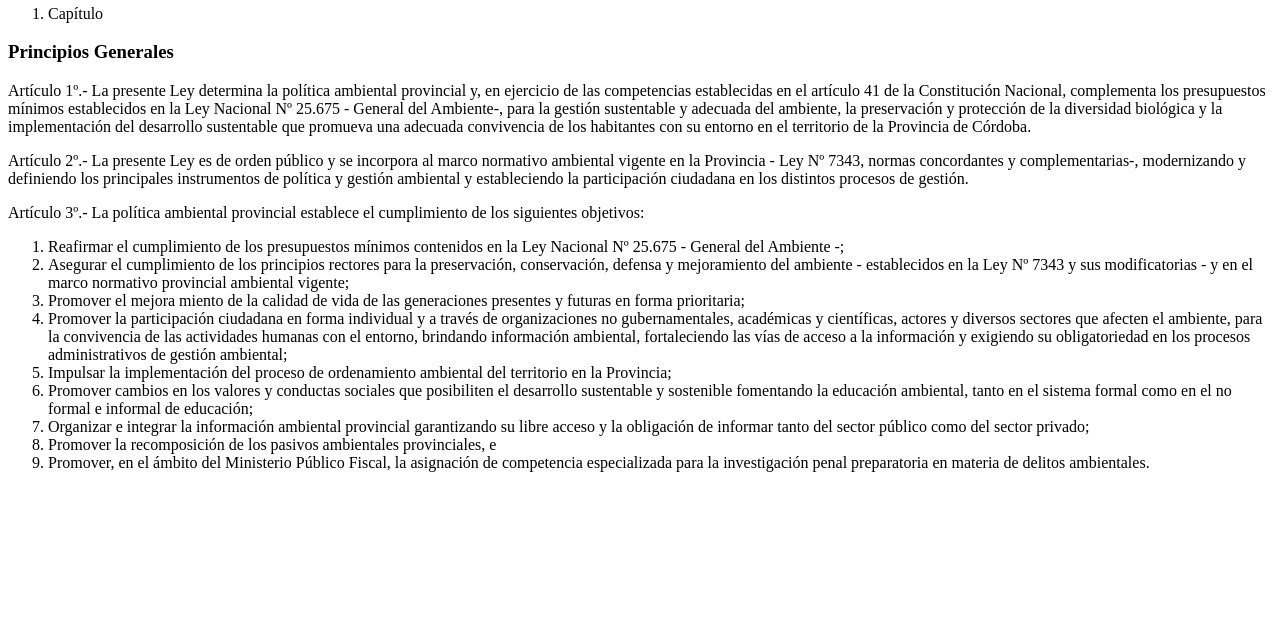
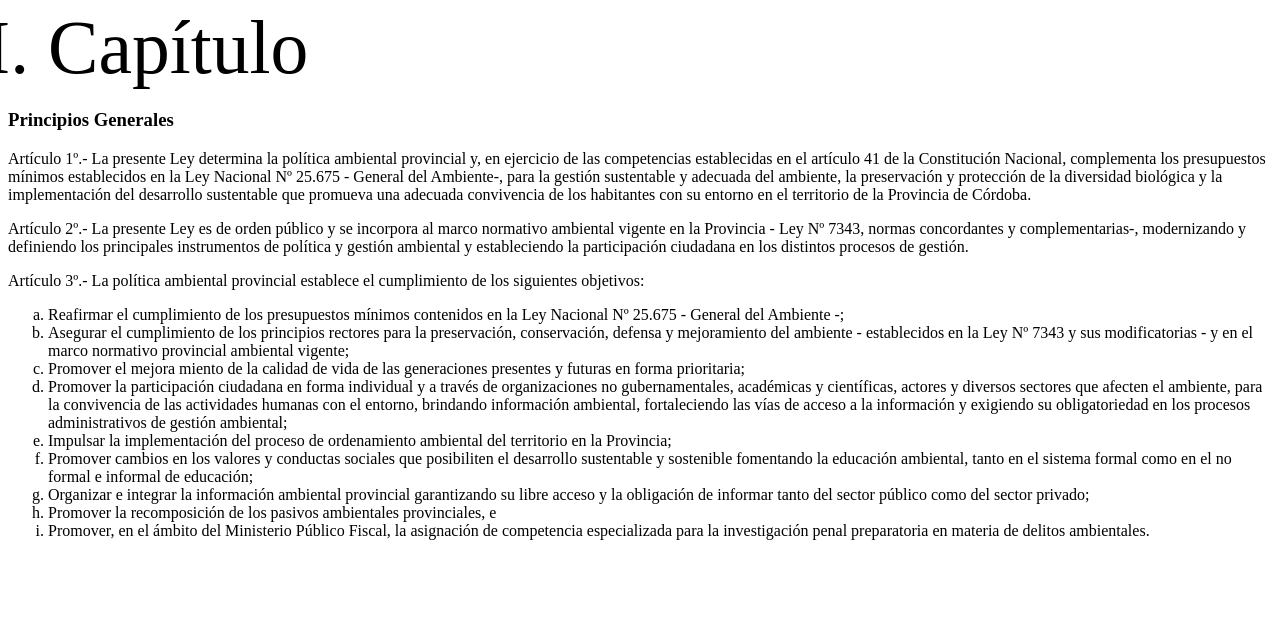
Before and after one commit to UCC-LabCompu2/ejercicios2022-mquelas, a plain HTML site: page Ejercicios-CSS/ej_leyes.html in a window 1280 px wide. Shown: the part 164-800 px from the top of the page. Drawn offline with Linux system fonts and the light colour scheme.

Commit message:
se agrego ejercicio de decendientes

```diff
--- a/Ejercicios-CSS/ej_leyes.html
+++ b/Ejercicios-CSS/ej_leyes.html
@@ -3,6 +3,16 @@
 <head>
     <meta charset="UTF-8">
     <title>Ley 10.208 - Política Ambiental Provincial</title>
+    <style>
+        ol.titulo li{
+            list-style-type: upper-roman;
+            font-size:2cm ;
+        }
+
+        ol.subitems li{
+            list-style-type: lower-alpha;
+        }
+    </style>
 </head>
 <body>
 <h1>La Legislatura de la Provincia de Córdoba</h1>
```
